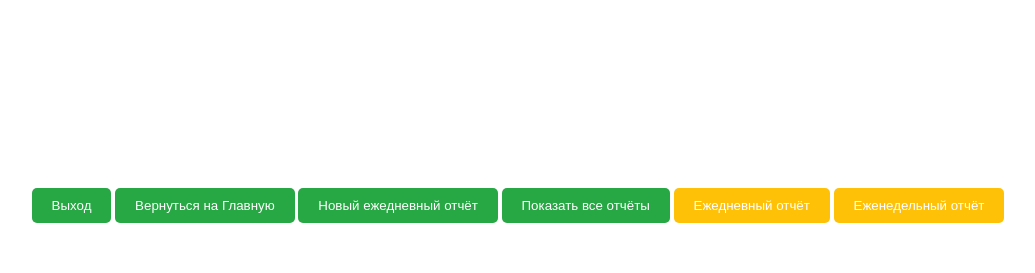
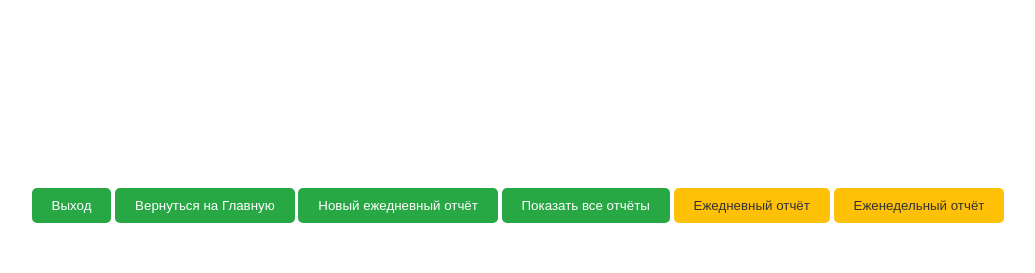
Before and after one commit to prizhimin/SB2, a Django app: page /daily/ in a window 1280 px wide. Shown: the part 567-840 px from the top of the page, without its empty margins (122-1157 px from the left). Run offline with Django 5.2, Linux system fonts and the light colour scheme; a user stored in the database is signed in; data comes from the database, SQL or seed files in the repository; tables that the repository leaves empty hold one stand-in row (values such as "Sample post").

Commit message:
Изменён цвет текста на жёлтых кнопках

```diff
--- a/static/css/styles.css
+++ b/static/css/styles.css
@@ -185,7 +185,7 @@ textarea {
 /* Стили для кнопок действий (желтого цвета) в контейнере */
 .actions button.yellow-button {
     background-color: #ffc107; /* Желтый цвет фона кнопок */
-    color: white; /* Белый цвет текста кнопок */
+    color: #333333; /* Белый цвет текста кнопок */
     padding: 10px 20px; /* Внутренний отступ для кнопок */
     border: none; /* Убираем границу у кнопок */
     border-radius: 5px; /* Закругление углов кнопок */
```
